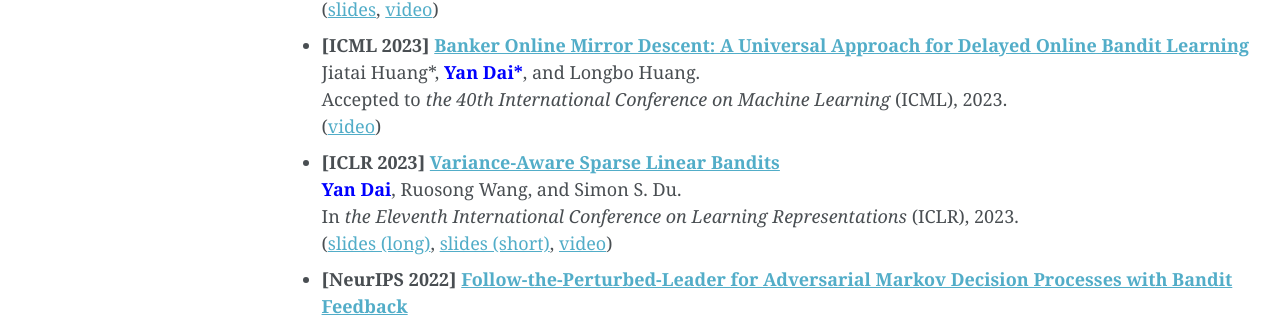
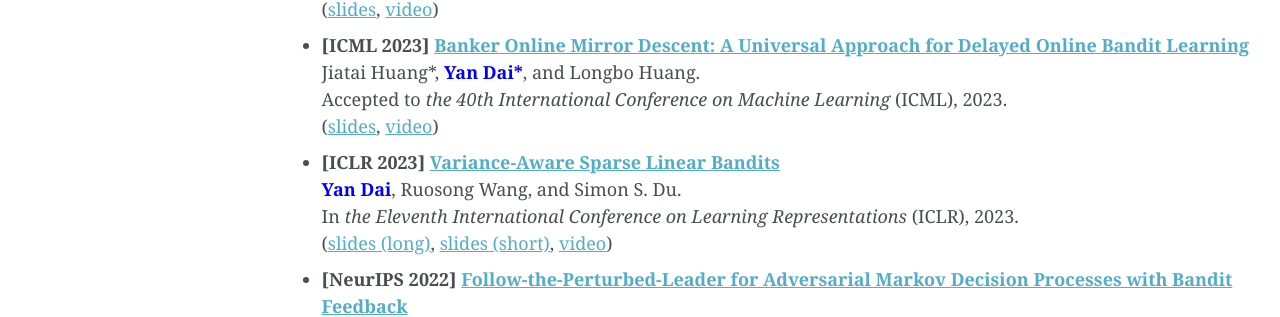
Before and after one commit to yandaichn/yandaichn.github.io, a Jekyll site: the page built from _pages/publications.md, in a window 1280 px wide and 1295 px high. Shown: the part 561-878 px from the top of the window. Built offline with Jekyll 4.4.1, drawn with Linux system fonts in a browser that asks for light colours; some web fonts are replaced.

Commit message:
Add Banker

```diff
--- a/_pages/publications.md
+++ b/_pages/publications.md
@@ -21,7 +21,7 @@ Check my [Google Scholar profile](https://scholar.google.com/citations?user=gkG4
 *   **\[ICML 2023\] [Banker Online Mirror Descent: A Universal Approach for Delayed Online Bandit Learning](https://arxiv.org/abs/2301.10500)**
     Jiatai Huang\*, **<font color="blue">Yan Dai*</font>**, and Longbo Huang.
     Accepted to *the 40th International Conference on Machine Learning* (ICML), 2023.
-    ([video](https://icml.cc/virtual/2023/poster/24900))
+    ([slides](/files/slides_ICML2023_Banker_OMD.pdf), [video](https://icml.cc/virtual/2023/poster/24900))
 *   **\[ICLR 2023\] [Variance-Aware Sparse Linear Bandits](https://arxiv.org/abs/2205.13450)**
     **<font color="blue">Yan Dai</font>**, Ruosong Wang, and Simon S. Du.
     In *the Eleventh International Conference on Learning Representations* (ICLR), 2023.
```
Also changed, not shown: _pages/talks.md (+1 -0 lines), 1 other file.
